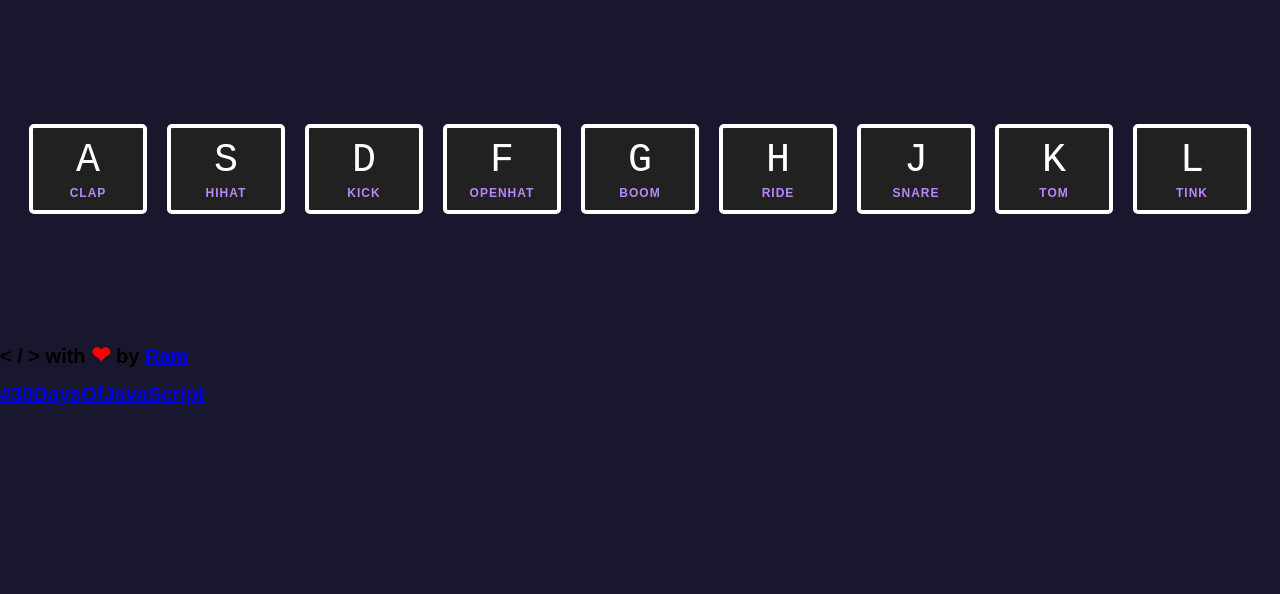
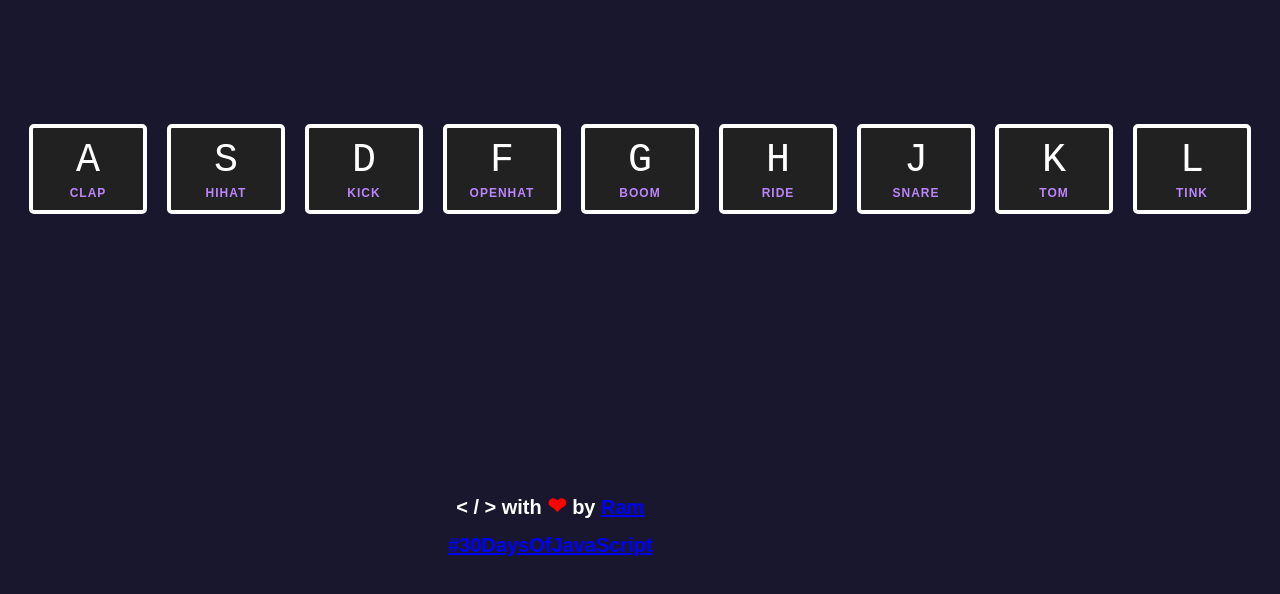
Before and after one commit to Ram-Ram007/drum-kit, a plain HTML site: page app/index.html in a window 1280 px wide. Shown: the part 180-774 px from the top of the page. Drawn offline with Linux system fonts and the light colour scheme.

Commit message:
style completed

```diff
--- a/app/style.css
+++ b/app/style.css
@@ -65,3 +65,23 @@ kbd {
 kbd{
   cursor: pointer;
 }
+
+footer{
+  text-align: center;
+  color: #fff;
+}
+
+a{
+  color: #fff;
+}
+
+.rfooter{
+  position: absolute;
+  bottom:50px;
+  left:35%;
+}
+
+.rfooter a{
+  color: blue;
+  text-align: center;
+}
```
